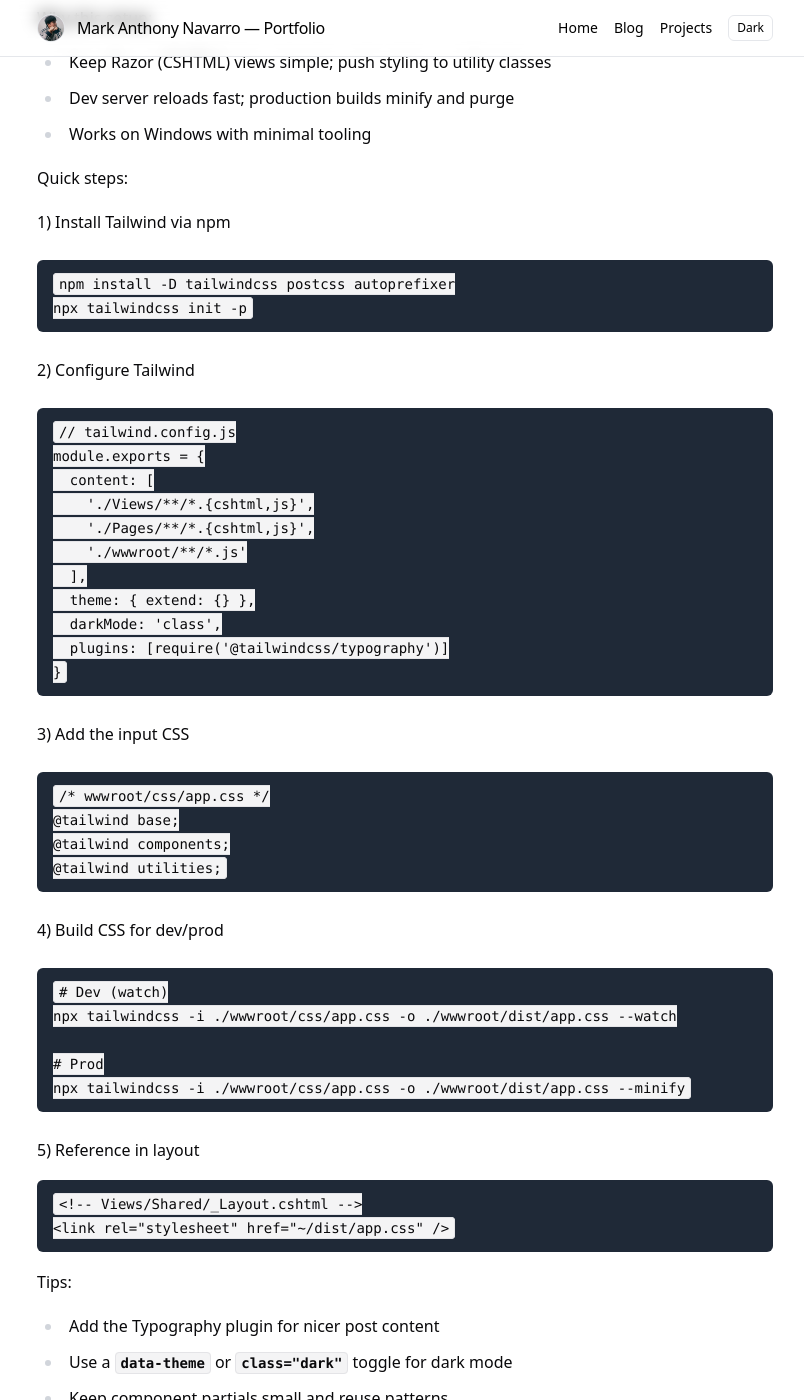
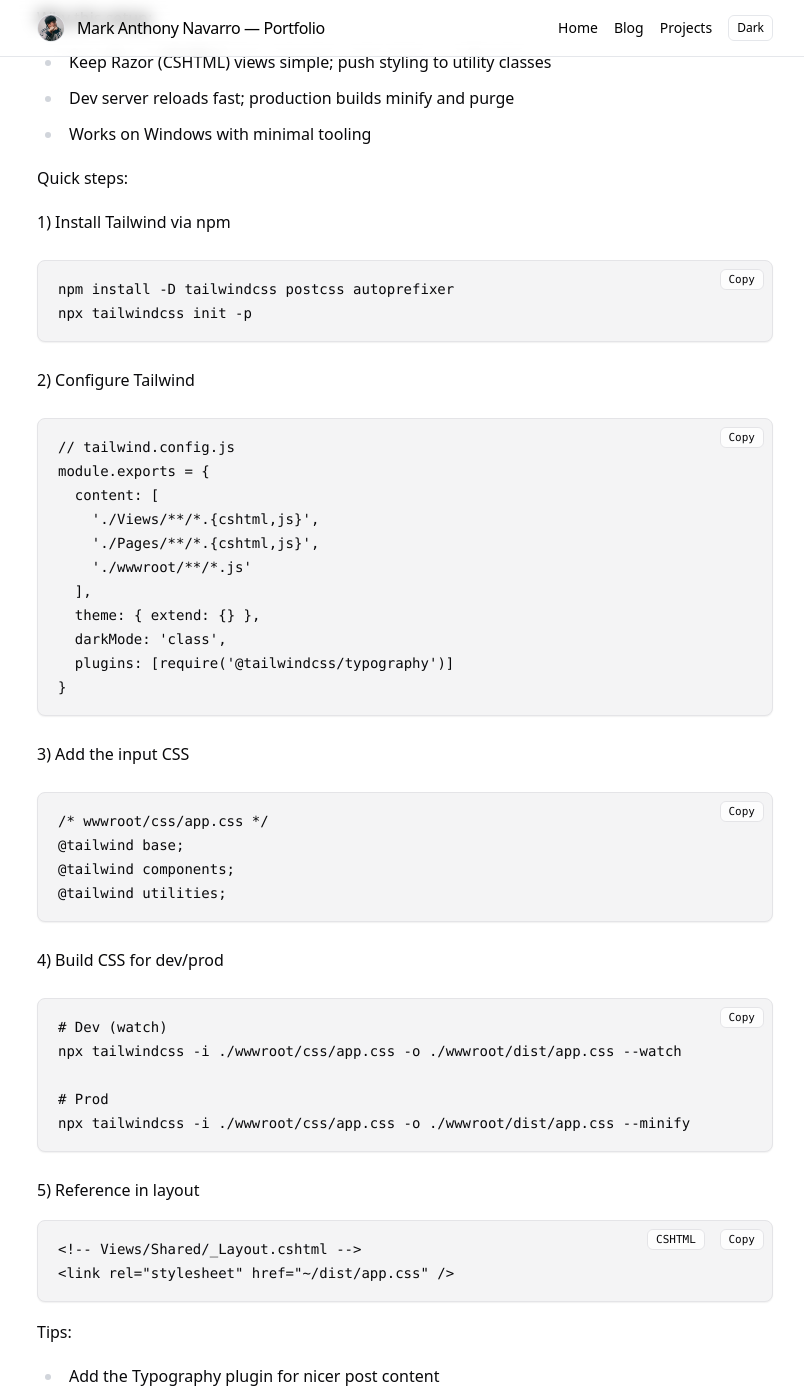
Before and after one commit to max31337/my-portfolio, a Jekyll site: the page built from _posts/2025-08-21-aspnet-core-mvc-tailwind-setup.md, in a window 1280 px wide and 1400 px high, scrolled down 287 px. Shown: the whole window, without its empty margins (235-1039 px from the left). Built offline with Jekyll 4.4.1, drawn with Linux system fonts in a browser that asks for light colours; nearby versions of some CDN libraries.

Commit message:
blogs light mode fix 🚧

```diff
--- a/_layouts/default.html
+++ b/_layouts/default.html
@@ -88,25 +88,83 @@
         color: hsl(240 5.9% 10%) !important;
       }
       /* Inline code tokens (e.g., `deletedAt`) — ensure high contrast in light mode */
-      :root:not(.dark) .prose code {
+      :root:not(.dark) .prose :not(pre) > code {
         color: hsl(240 10% 3.9%) !important;
         background-color: hsl(240 4.8% 95.9%) !important; /* muted */
         border: 1px solid hsl(240 5.9% 90%) !important;
         border-radius: 0.25rem;
         padding: 0.15em 0.35em;
       }
-      :root:not(.dark) .prose a code {
+      :root:not(.dark) .prose a :not(pre) > code,
+      :root:not(.dark) .prose a code:not(pre code) {
         color: hsl(240 5.9% 10%) !important; /* match link foreground */
       }
-      :root:not(.dark) .prose code::before,
-      :root:not(.dark) .prose code::after {
+      :root:not(.dark) .prose :not(pre) > code::before,
+      :root:not(.dark) .prose :not(pre) > code::after {
         content: none !important; /* remove extra backticks from typography plugin */
       }
       /* Dark mode inline code remains readable */
-      .dark .prose code {
+      .dark .prose :not(pre) > code {
         color: hsl(0 0% 98%) !important;
         background-color: hsl(240 3.7% 15%) !important;
         border: 1px solid hsl(240 3.7% 20%) !important;
+      }
+
+      /* Code blocks (pre) — light mode */
+      :root:not(.dark) .prose pre {
+        background-color: hsl(240 4.8% 95.9%); /* muted */
+        border: 1px solid hsl(240 5.9% 90%);
+        color: hsl(240 10% 3.9%);
+        border-radius: 0.5rem;
+        padding: 1rem 1.25rem;
+        overflow: auto;
+        box-shadow: 0 1px 0 rgba(0,0,0,0.02), 0 1px 2px rgba(0,0,0,0.04);
+        position: relative;
+      }
+      :root:not(.dark) .prose pre code {
+        background: transparent !important;
+        border: 0 !important;
+        padding: 0 !important;
+        color: inherit !important;
+      }
+      /* Code blocks — dark mode */
+      .dark .prose pre {
+        background-color: hsl(240 3.7% 15%);
+        border: 1px solid hsl(240 3.7% 20%);
+        color: hsl(0 0% 98%);
+        border-radius: 0.5rem;
+        padding: 1rem 1.25rem;
+        overflow: auto;
+        position: relative;
+      }
+      .dark .prose pre code {
+        background: transparent !important;
+        border: 0 !important;
+        padding: 0 !important;
+        color: inherit !important;
+      }
+
+      /* Copy button and language badge */
+      .code-copy-btn,
+      .code-lang-badge {
+        position: absolute;
+        top: 0.5rem;
+        line-height: 1;
+        border-radius: 0.375rem;
+        padding: 0.25rem 0.5rem;
+        font-size: 11px;
+        border: 1px solid hsl(240 5.9% 90%);
+        background: rgba(255,255,255,0.8);
+        color: hsl(240 10% 3.9%);
+        backdrop-filter: saturate(180%) blur(4px);
+      }
+      .code-copy-btn { right: 0.5rem; }
+      .code-lang-badge { right: 4.2rem; }
+      .dark .code-copy-btn,
+      .dark .code-lang-badge {
+        border-color: hsl(240 3.7% 20%);
+        background: rgba(24,24,27,0.6);
+        color: hsl(0 0% 98%);
       }
     </style>
   </head>
@@ -121,4 +179,40 @@
 
     {% include footer.html %}
   </body>
+  <script>
+    // Enhance code blocks: add language badge and copy button
+    document.addEventListener('DOMContentLoaded', () => {
+      document.querySelectorAll('pre > code').forEach(code => {
+        const pre = code.parentElement;
+        if (!pre || pre.dataset.enhanced) return;
+        pre.dataset.enhanced = 'true';
+        // Language badge from class like language-js or language-bash
+        const cls = code.className || '';
+        const match = cls.match(/language-([a-z0-9+#-]+)/i);
+        const lang = match ? match[1].toUpperCase() : '';
+        if (lang) {
+          const badge = document.createElement('span');
+          badge.className = 'code-lang-badge';
+          badge.textContent = lang;
+          pre.appendChild(badge);
+        }
+        // Copy button
+        const btn = document.createElement('button');
+        btn.type = 'button';
+        btn.className = 'code-copy-btn';
+        btn.textContent = 'Copy';
+        btn.addEventListener('click', async () => {
+          try {
+            await navigator.clipboard.writeText(code.innerText);
+            const prev = btn.textContent;
+            btn.textContent = 'Copied';
+            setTimeout(() => (btn.textContent = prev), 1200);
+          } catch (e) {
+            console.error('Copy failed', e);
+          }
+        });
+        pre.appendChild(btn);
+      });
+    });
+  </script>
 </html>
```
